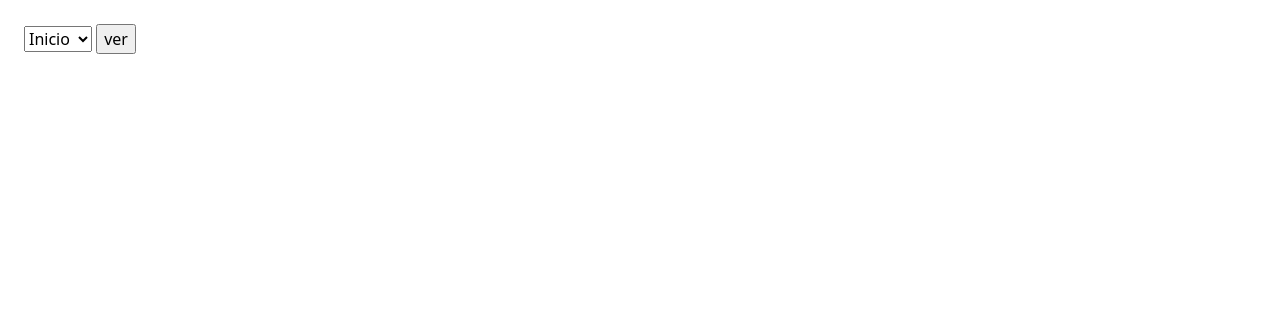
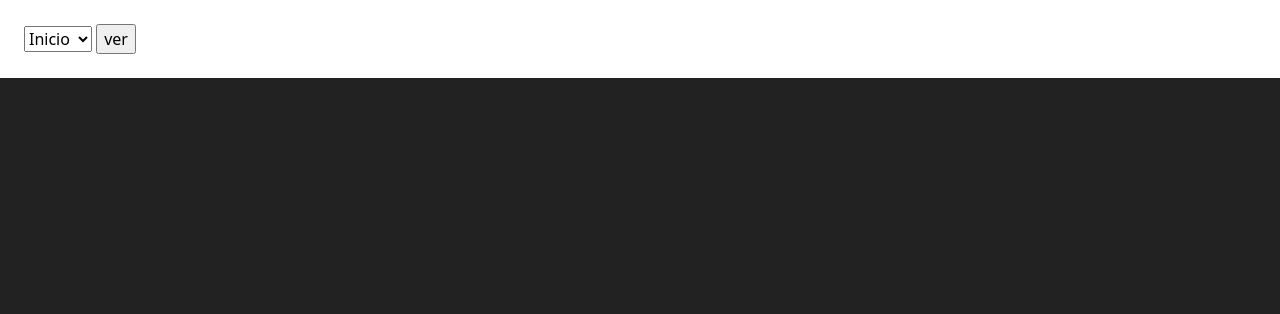
Before and after one commit to Benjagodeto1/crud, a PHP site: page / in a window 1280 px wide. Shown: the top 314 px of the page. Run offline with PHP 8.4, Linux system fonts and the light colour scheme.

Commit message:
Update style.css

```diff
--- a/prueba/style.css
+++ b/prueba/style.css
@@ -4,3 +4,8 @@ img{
     max-width: 300px;
     max-height: 300px;
 }
+
+html{
+background-color:#222;
+
+}
```
